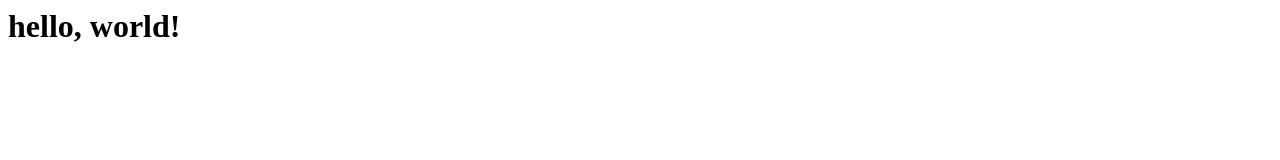
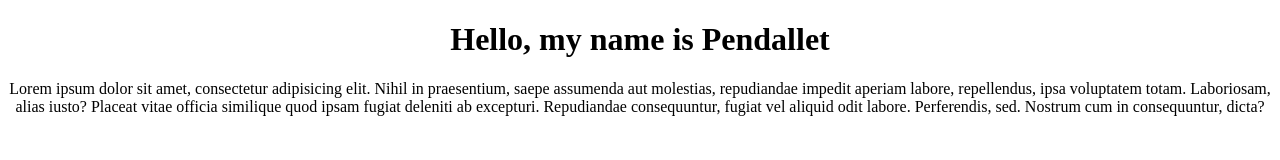
Before and after one commit to pendallet/pendallet.github.com, a plain HTML site: page index.html in a window 1280 px wide. Drawn offline with Linux system fonts and the light colour scheme.

Commit message:
Add html structure

```diff
--- a/index.html
+++ b/index.html
@@ -1 +1,13 @@
-<h1>hello, world!</h1>
+<!DOCTYPE html>
+<html lang="en">
+<head>
+	<meta charset="UTF-8">
+	<title>Welcome to the index.html file!</title>
+</head>
+<body>
+	<center>
+		<h1>Hello, my name is Pendallet</h1>
+		<p>Lorem ipsum dolor sit amet, consectetur adipisicing elit. Nihil in praesentium, saepe assumenda aut molestias, repudiandae impedit aperiam labore, repellendus, ipsa voluptatem totam. Laboriosam, alias iusto? Placeat vitae officia similique quod ipsam fugiat deleniti ab excepturi. Repudiandae consequuntur, fugiat vel aliquid odit labore. Perferendis, sed. Nostrum cum in consequuntur, dicta?</p>
+	</center>
+</body>
+</html>
```
